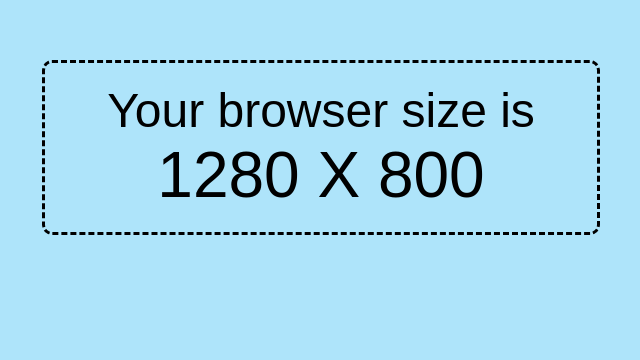
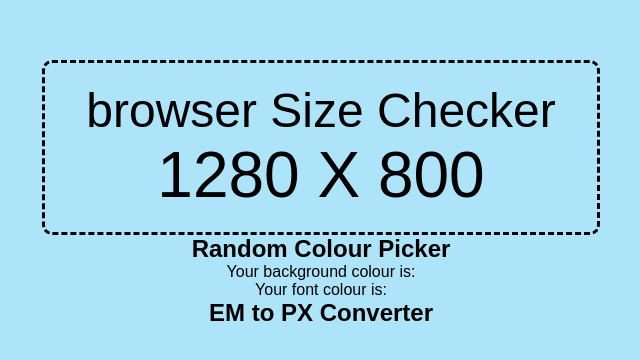
Before and after one commit to storenth/web-developer-toolkit, a plain HTML site: page index.html in a window 1280 px wide. Shown: the part 260-620 px from the top of the page, without its empty margins (319-959 px from the left). Drawn offline with Linux system fonts and the light colour scheme; a web font is replaced by a local one.

Commit message:
Adding 2 divs

```diff
--- a/index.html
+++ b/index.html
@@ -11,14 +11,25 @@
    <body>
       <div id="main">
          <div id="size-container">
-        <p>Your browser size is </p>
+        		<p>browser Size Checker </p>
         		<div id="size"></div>
     		</div>
+			 <div>
+        		<h2>Random Colour Picker </h2>
+				   <p>Your background colour is: </p>
+					<p>Your font colour is: </p>
+    		</div>
+
+			 <div>
+        		<h2>EM to PX Converter </h2>
+    		</div>
+    	</div>
+
+
 	<script src=./script.js></script>
-    </div>
-    </body>
+
 	<!-- footer -->
    <footer>
-
    </footer>
+   </body>
 </html>
--- a/style.css
+++ b/style.css
@@ -5,12 +5,12 @@
 }
 
 body {
-    background-color: rgb(174, 228, 250);
-    text-align: center;
+   background-color: rgb(174, 228, 250);
+   text-align: center;
 }
 
 #main {
-    font-family: 'Blinker', sans-serif;
+   font-family: 'Blinker', sans-serif;
 }
 
 #size-container {
```
Lines whose indentation alone changed are shown as unchanged.
